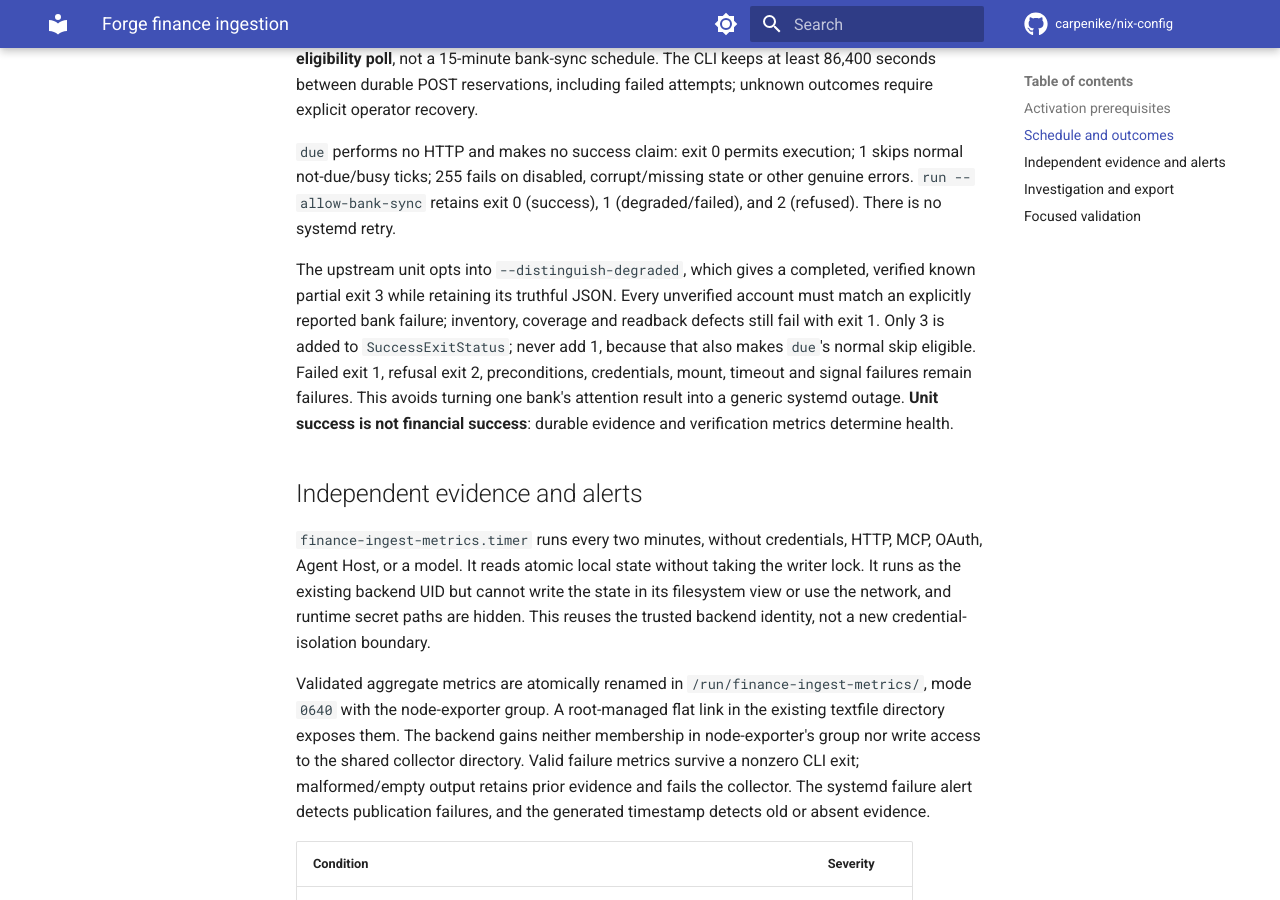
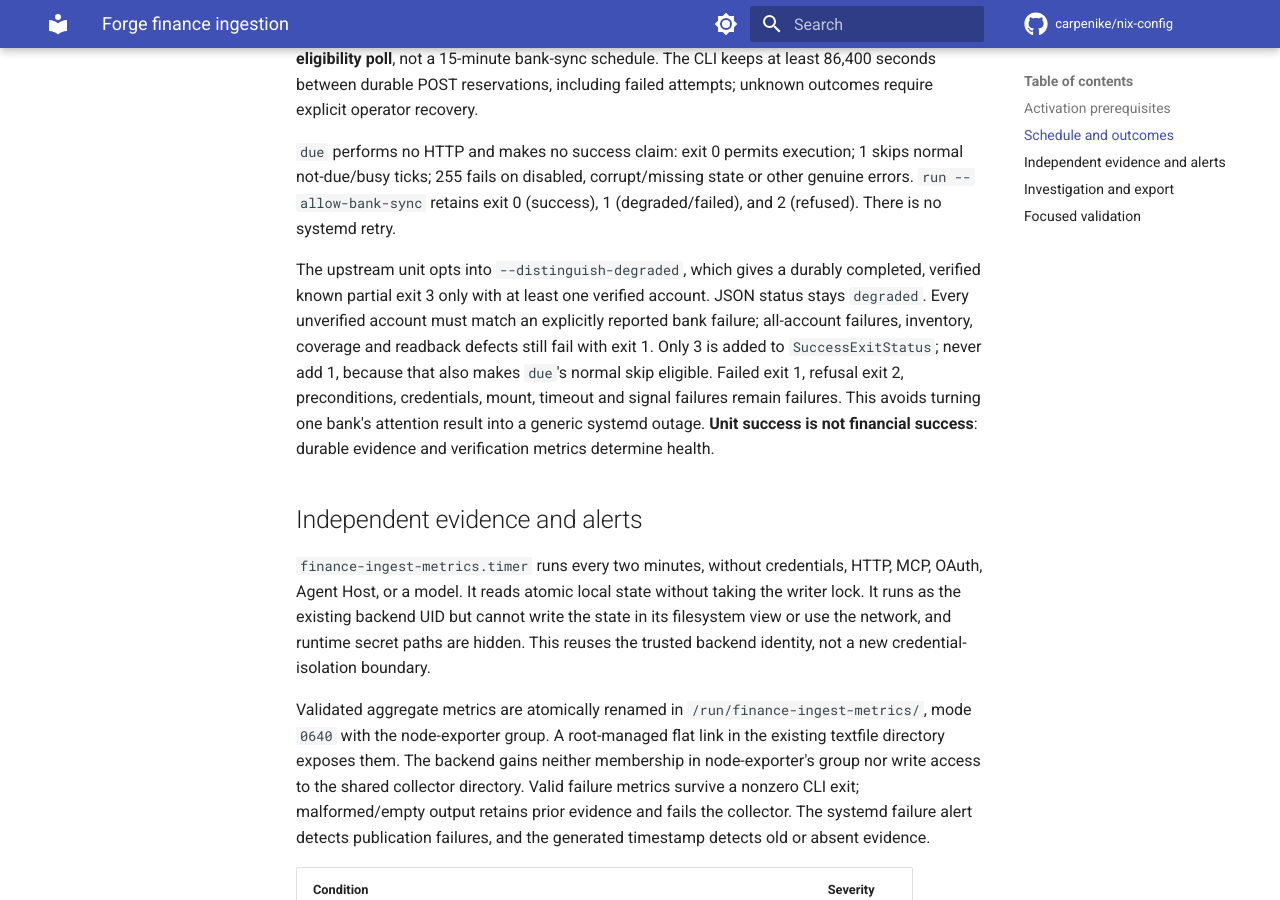
Before and after one commit to carpenike/nix-config, an MkDocs documentation site: the page built from docs/finance-ingestion.md, in a window 1280 px wide and 900 px high, scrolled down 949 px. Built offline with MkDocs 1.6.1 and Material for MkDocs 9.7.7, drawn with Linux system fonts in a browser that asks for light colours; comment, search, counter and statistics services are not loaded.

Commit message:
docs(finances): clarify the known-partial completion boundary
State explicitly that accepted partial completion requires at least one verified account and retains degraded JSON; all-account or verification failures are never normalized to success.

Co-authored-by: Copilot <223556219+Copilot@users.noreply.github.com>

```diff
--- a/docs/finance-ingestion.md
+++ b/docs/finance-ingestion.md
@@ -38,12 +38,13 @@ failed attempts; unknown outcomes require explicit operator recovery.
 or other genuine errors. `run --allow-bank-sync` retains exit 0 (success),
 1 (degraded/failed), and 2 (refused). There is no systemd retry.
 
-The upstream unit opts into `--distinguish-degraded`, which gives a completed,
-verified known partial exit 3 while retaining its truthful JSON. Every unverified
-account must match an explicitly reported bank failure; inventory, coverage and
-readback defects still fail with exit 1. Only 3 is
-added to `SuccessExitStatus`; never add 1, because that also makes `due`'s
-normal skip eligible. Failed exit 1, refusal exit 2, preconditions, credentials,
+The upstream unit opts into `--distinguish-degraded`, which gives a durably
+completed, verified known partial exit 3 only with at least one verified account.
+JSON status stays `degraded`. Every unverified account must match an explicitly
+reported bank failure; all-account failures, inventory, coverage and readback
+defects still fail with exit 1. Only 3 is added to `SuccessExitStatus`; never add
+1, because that also makes `due`'s normal skip eligible. Failed exit 1, refusal
+exit 2, preconditions, credentials,
 mount, timeout and signal failures remain failures. This avoids turning one
 bank's attention result into a generic systemd outage. **Unit success is not
 financial success**: durable evidence and verification metrics determine health.
```
